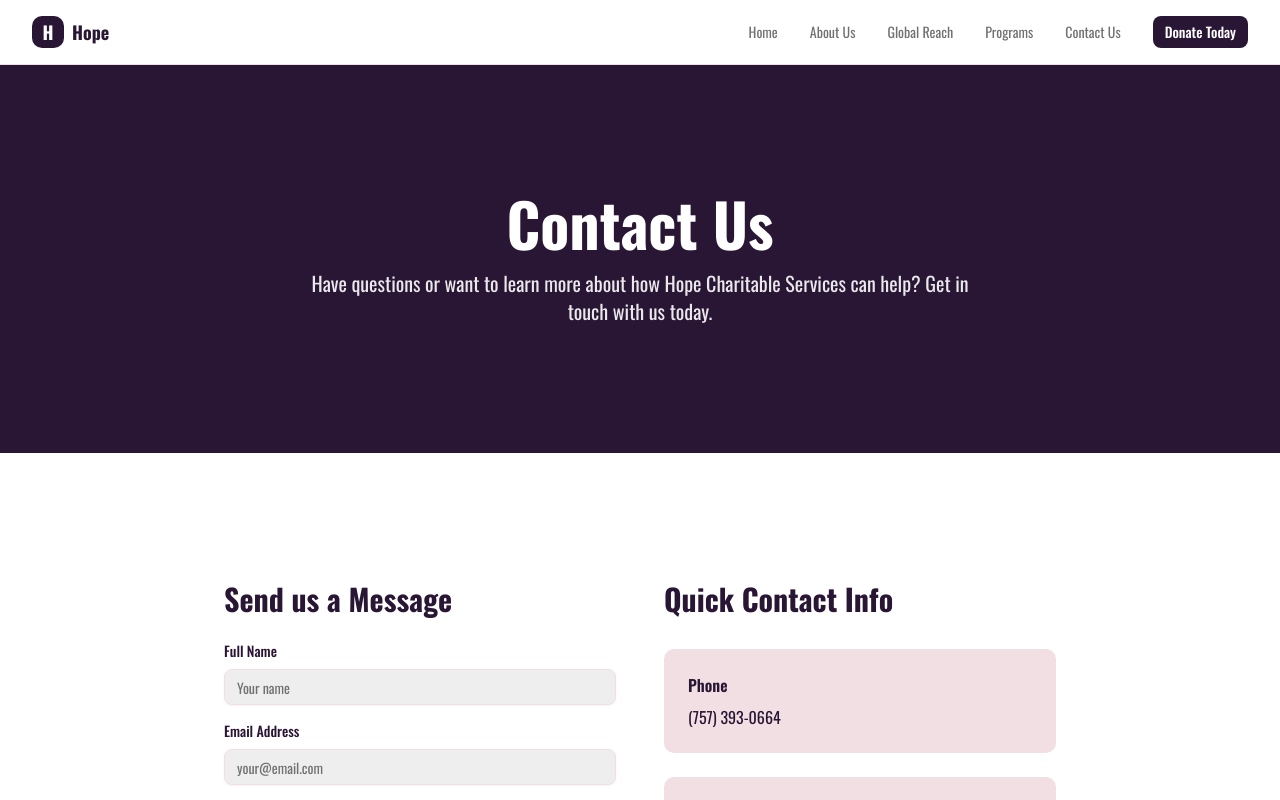
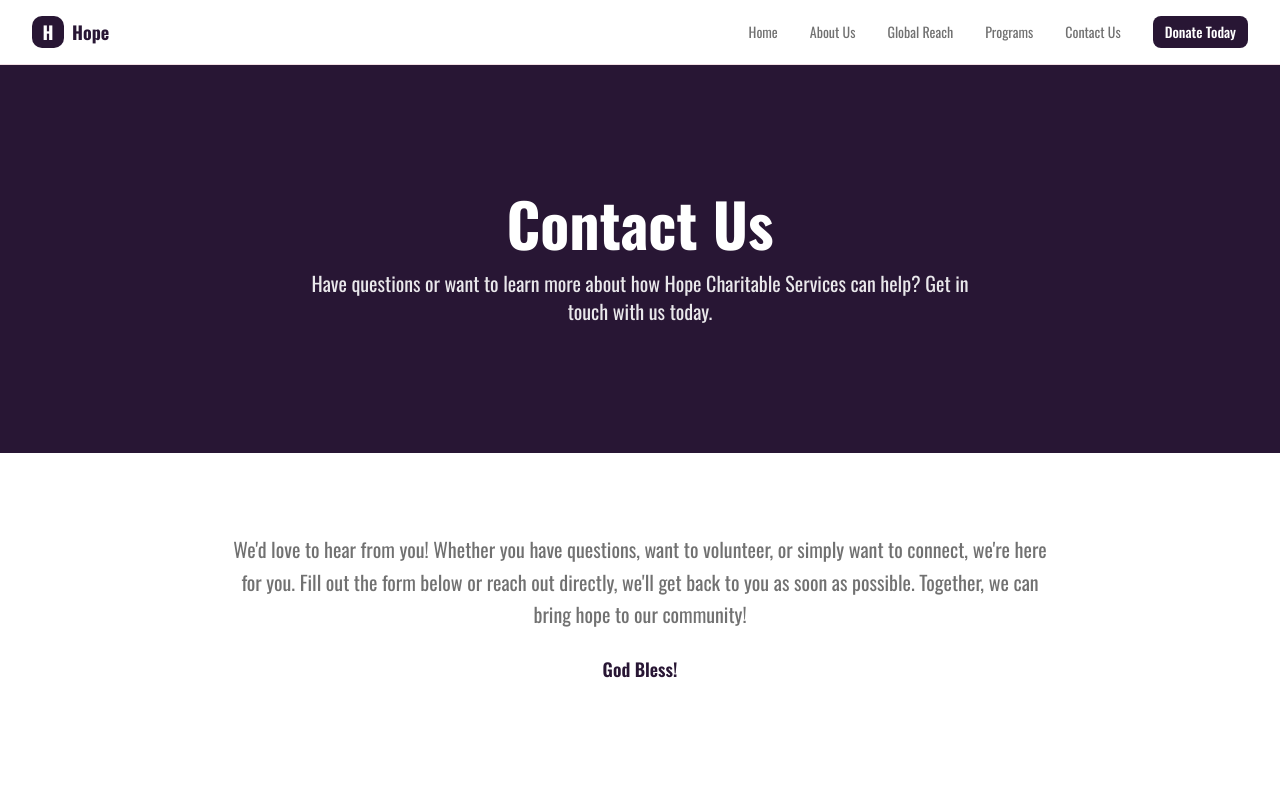
Before and after one commit to davisbryan595-lang/hope-charitable-sevices, a Next.js app: page /contact in a window 1280 px wide. Shown: the top 800 px of the page. Built offline with nearby package versions, Linux system fonts and the light colour scheme.

Commit message:
Add introductory text to Contact Us page
cgen-b4b83470b3aa487280b447a285d93daf

```diff
--- a/app/contact/page.tsx
+++ b/app/contact/page.tsx
@@ -25,6 +25,18 @@ export default function Contact() {
               Have questions or want to learn more about how Hope Charitable Services can help? Get in touch with us today.
             </p>
           </div>
+        </div>
+      </section>
+
+      {/* Introductory Section */}
+      <section className="py-16 md:py-20 bg-background">
+        <div className="max-w-4xl mx-auto px-4 sm:px-6 lg:px-8 text-center space-y-6">
+          <p className="text-xl text-muted-foreground leading-relaxed">
+            We'd love to hear from you! Whether you have questions, want to volunteer, or simply want to connect, we're here for you. Fill out the form below or reach out directly, we'll get back to you as soon as possible. Together, we can bring hope to our community!
+          </p>
+          <p className="text-lg font-semibold text-primary">
+            God Bless!
+          </p>
         </div>
       </section>
 
```
